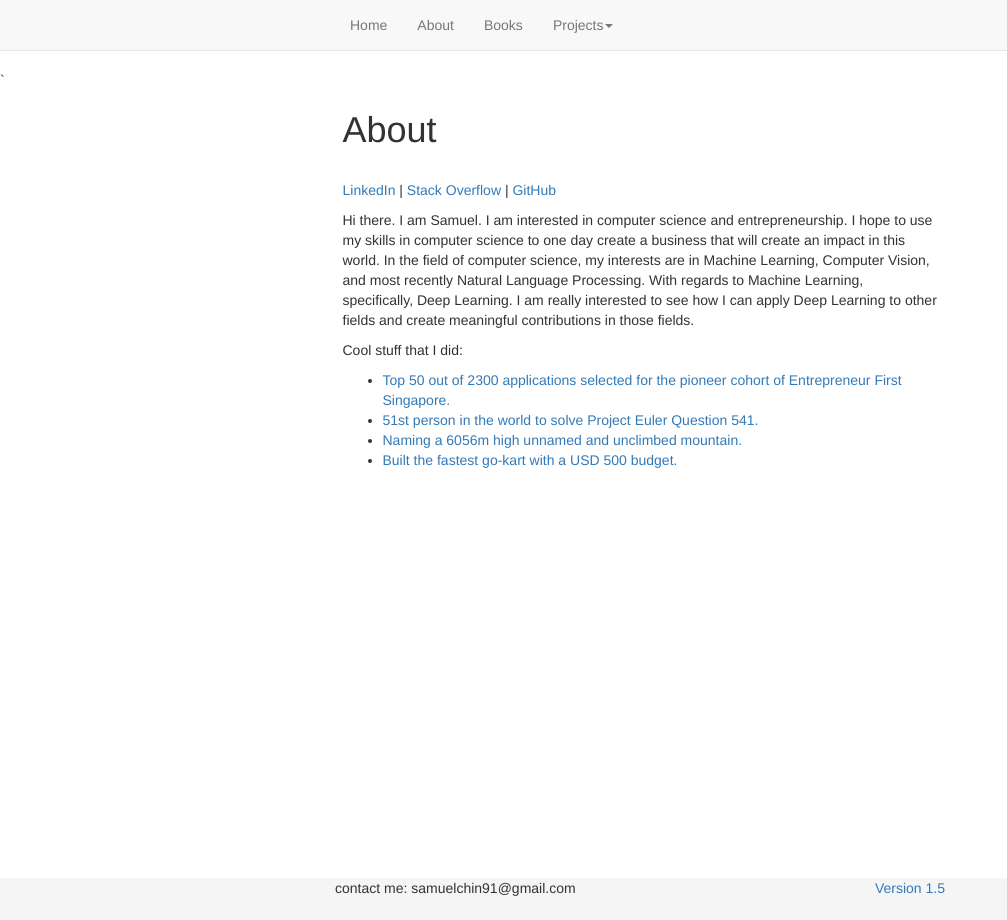
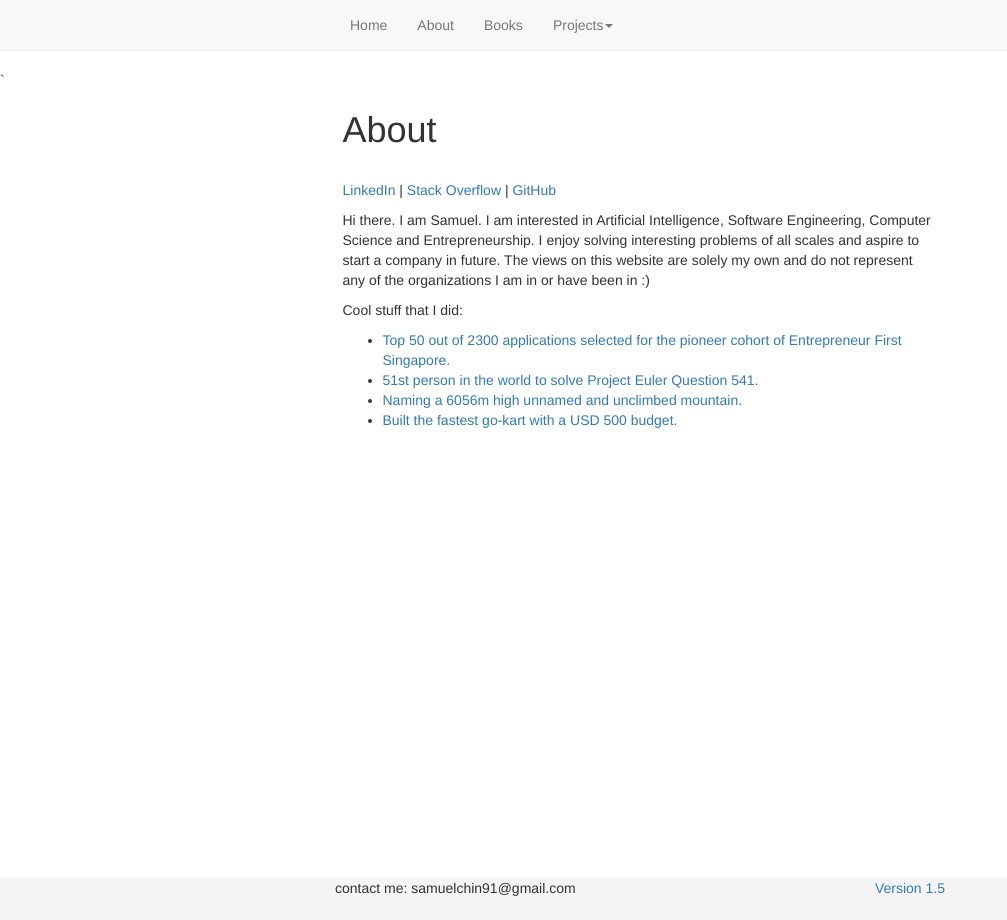
Before and after one commit to sspeng/jkschin.github.io, a Jekyll site: the page built from about/index.html, in a window 1280 px wide. Shown: the whole page, without its empty margins (0-1007 px from the left). Built offline with Jekyll 4.4.1, drawn with Linux system fonts in a browser that asks for light colours; nearby versions of some CDN libraries.

Commit message:
edited about page

```diff
--- a/about/index.html
+++ b/about/index.html
@@ -6,14 +6,11 @@ layout: default
     href="http://stackoverflow.com/users/5703903/jkschin">Stack Overflow</a> |
 <a href="http://github.com/jkschin">GitHub</a></p>
 
-<p>Hi there. I am Samuel. I am interested in computer science and
-entrepreneurship. I hope to use my skills in computer science to one day create
-a business that will create an impact in this world. In the field of computer
-science, my interests are in Machine Learning, Computer Vision, and most
-recently Natural Language Processing. With regards to Machine Learning,
-specifically, Deep Learning. I am really interested to see how I can apply Deep
-Learning to other fields and create meaningful contributions in those
-fields.
+<p>Hi there. I am Samuel. I am interested in Artificial Intelligence, Software
+Engineering, Computer Science and Entrepreneurship. I enjoy solving interesting
+problems of all scales and aspire to start a company in future. The views on
+this website are solely my own and do not represent any of the organizations I
+am in or have been in :)
 </p>
 
 <p>Cool stuff that I did:
```
